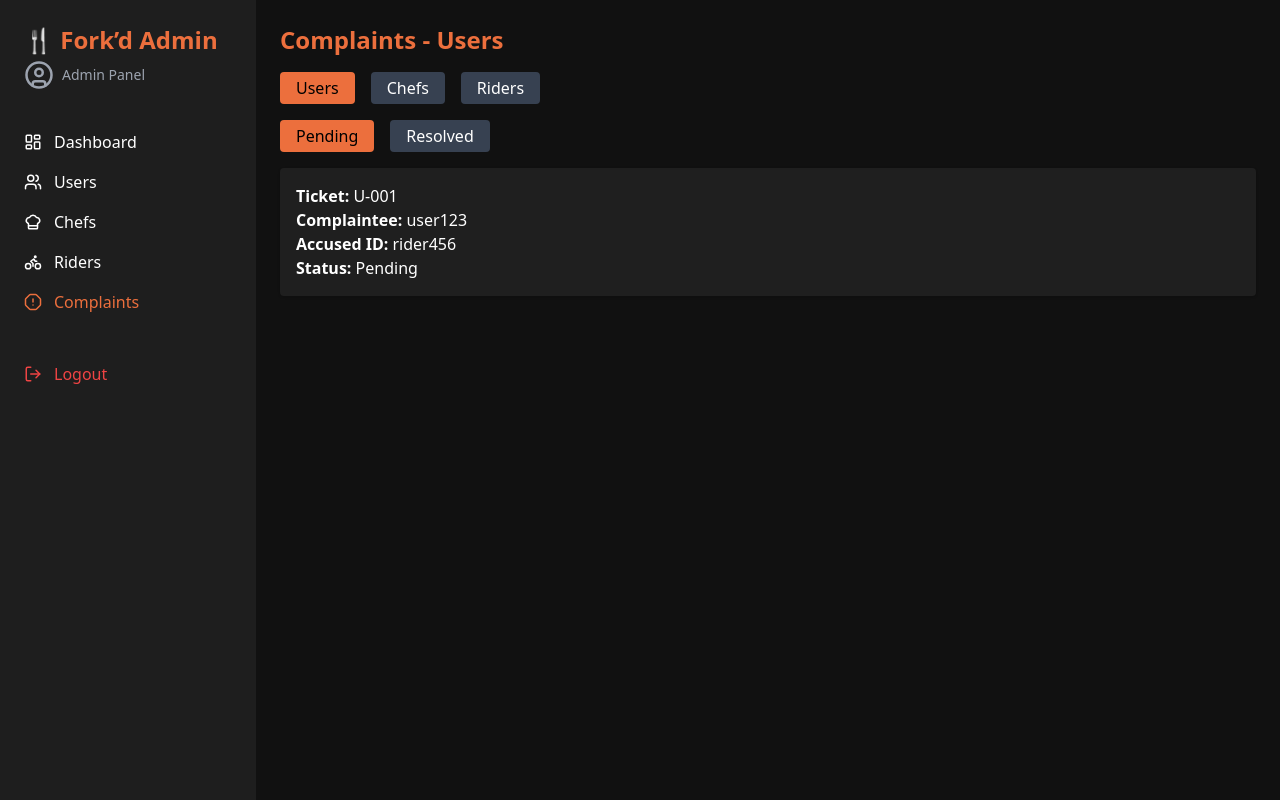
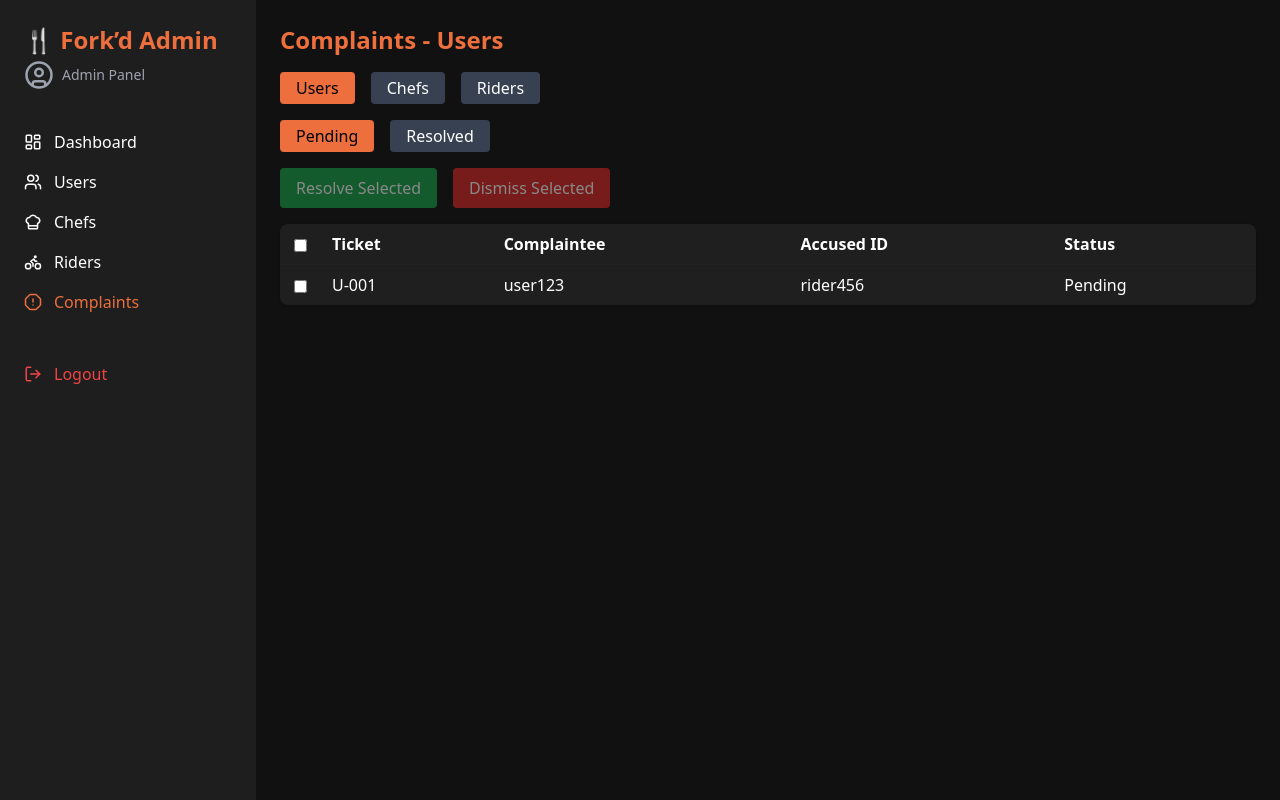
Before and after one commit to AkhilNair04/Forkd-Dashboard, a React (Vite) app in the folder admin-dashboard/: page /complaints in a window 1280 px wide. Built offline with nearby package versions, Linux system fonts and the light colour scheme; sample sign-in values are in the browser's storage.

Commit message:
Complaints and Users section updated

```diff
--- a/admin-dashboard/src/components/Sidebar.jsx
+++ b/admin-dashboard/src/components/Sidebar.jsx
@@ -30,7 +30,6 @@ export default function Sidebar() {
     { path: "/riders", label: "Riders", icon: <Bike size={18} /> },
     { path: "/complaints", label: "Complaints", icon: <AlertOctagon size={18} /> },
 
-    // 🔒 Optional / future routes
     // { path: "/orders", label: "Orders", icon: <ClipboardList size={18} /> },
     // { path: "/dishes", label: "Dishes", icon: <UtensilsCrossed size={18} /> },
     // { path: "/transactions", label: "Transactions", icon: <CreditCard size={18} /> },
--- a/admin-dashboard/src/pages/Complaints.jsx
+++ b/admin-dashboard/src/pages/Complaints.jsx
@@ -1,5 +1,5 @@
 import { useState } from "react";
-import Sidebar from "../components/Sidebar";
+// import Sidebar from "../components/Sidebar"; // Uncomment if you use Sidebar
 
 const dummyData = {
   Users: [
@@ -37,105 +37,201 @@ export default function Complaints() {
   const [complaints, setComplaints] = useState(dummyData);
   const [selectedComplaint, setSelectedComplaint] = useState(null);
   const [adminResponse, setAdminResponse] = useState("");
+  const [selectedComplaints, setSelectedComplaints] = useState([]);
+  const [showBulkModal, setShowBulkModal] = useState(false);
+  const [bulkActionType, setBulkActionType] = useState(""); // "Resolved" or "Dismissed"
+  const [bulkResponse, setBulkResponse] = useState("");
 
+  const filtered = complaints[activeTab].filter((c) => c.status === view);
+
+  // --- Row/Checkbox logic ---
+  const handleSelect = (id) => {
+    setSelectedComplaints((prev) =>
+      prev.includes(id) ? prev.filter((i) => i !== id) : [...prev, id]
+    );
+  };
+  const handleSelectAll = () => {
+    const allIds = filtered.map((c) => c.id);
+    setSelectedComplaints(selectedComplaints.length === allIds.length ? [] : allIds);
+  };
+
+  // --- Bulk Actions ---
+  const handleBulkAction = (type) => {
+    setBulkActionType(type);
+    setShowBulkModal(true);
+  };
+  const handleSubmitBulkAction = () => {
+    if (!bulkResponse.trim()) {
+      alert("Please enter a response for the action.");
+      return;
+    }
+    setComplaints((prev) => ({
+      ...prev,
+      [activeTab]: prev[activeTab].map((c) =>
+        selectedComplaints.includes(c.id)
+          ? {
+              ...c,
+              status: "Resolved",
+              action: bulkActionType,
+              response: bulkResponse,
+            }
+          : c
+      ),
+    }));
+    setShowBulkModal(false);
+    setBulkResponse("");
+    setSelectedComplaints([]);
+  };
+
+  // --- Individual Action (from details panel) ---
   const handleAction = (id, actionType) => {
     if (!adminResponse.trim()) {
       alert("Please enter a reason for the action.");
       return;
     }
-
-    const updated = complaints[activeTab].map((c) =>
-      c.id === id ? { ...c, status: "Resolved", action: actionType, response: adminResponse } : c
-    );
-    setComplaints({ ...complaints, [activeTab]: updated });
+    setComplaints((prev) => ({
+      ...prev,
+      [activeTab]: prev[activeTab].map((c) =>
+        c.id === id
+          ? { ...c, status: "Resolved", action: actionType, response: adminResponse }
+          : c
+      ),
+    }));
     setSelectedComplaint(null);
     setAdminResponse("");
   };
 
-  const filtered = complaints[activeTab].filter((c) => c.status === view);
-
   return (
     <div className="flex min-h-screen">
-
+      {/* <Sidebar /> */}
       <div className="flex-1 p-6 bg-[#111] text-white">
         <h2 className="text-2xl font-bold text-primary mb-4">Complaints - {activeTab}</h2>
-
         {/* Tabs for Users, Chefs, Riders */}
         <div className="mb-4 space-x-4">
           {["Users", "Chefs", "Riders"].map((cat) => (
             <button
               key={cat}
-              onClick={() => setActiveTab(cat)}
+              onClick={() => {
+                setActiveTab(cat);
+                setSelectedComplaints([]);
+              }}
               className={`px-4 py-1 rounded ${activeTab === cat ? "bg-primary text-black" : "bg-gray-700"}`}
             >
               {cat}
             </button>
           ))}
         </div>
-
         {/* Tabs for Pending / Resolved */}
         <div className="mb-4 space-x-4">
           {["Pending", "Resolved"].map((status) => (
             <button
               key={status}
-              onClick={() => setView(status)}
+              onClick={() => {
+                setView(status);
+                setSelectedComplaints([]);
+              }}
               className={`px-4 py-1 rounded ${view === status ? "bg-primary text-black" : "bg-gray-700"}`}
             >
               {status}
             </button>
           ))}
         </div>
-
-        {/* Complaint list */}
-        <ul className="space-y-4">
+        {/* Bulk Action Buttons */}
+        {view === "Pending" && (
+          <div className="flex gap-4 mb-4">
+            <button
+              className="bg-green-600 px-4 py-2 rounded hover:bg-green-700 disabled:opacity-50"
+              disabled={selectedComplaints.length === 0}
+              onClick={() => handleBulkAction("Resolved")}
+            >
+              Resolve Selected
+            </button>
+            <button
+              className="bg-red-600 px-4 py-2 rounded hover:bg-red-700 disabled:opacity-50"
+              disabled={selectedComplaints.length === 0}
+              onClick={() => handleBulkAction("Dismissed")}
+            >
+              Dismiss Selected
+            </button>
+          </div>
+        )}
+        {/* Complaints Table - Aligned and Clickable */}
+        <div className="overflow-x-auto rounded-lg shadow bg-[#1F1F1F]">
+          <table className="min-w-full">
+            <thead>
+              <tr>
+                {view === "Pending" && (
+                  <th className="w-10 text-center align-middle px-2 py-2">
+                    <input
+                      type="checkbox"
+                      checked={
+                        selectedComplaints.length === filtered.length && filtered.length > 0
+                      }
+                      onChange={handleSelectAll}
+                      className="align-middle"
+                    />
+                  </th>
+                )}
+                <th className="px-3 py-2 text-left align-middle">Ticket</th>
+                <th className="px-3 py-2 text-left align-middle">Complaintee</th>
+                <th className="px-3 py-2 text-left align-middle">Accused ID</th>
+                <th className="px-3 py-2 text-left align-middle">Status</th>
+              </tr>
+            </thead>
+            <tbody>
               {filtered.length === 0 ? (
-            <p className="text-gray-400">No complaints to show.</p>
+                <tr>
+                  <td colSpan={view === "Pending" ? 5 : 4} className="text-center py-8 text-gray-400">
+                    No complaints to show.
+                  </td>
+                </tr>
               ) : (
                 filtered.map((comp) => (
-              <li
+                  <tr
                     key={comp.id}
-                className="p-4 bg-[#1F1F1F] rounded shadow cursor-pointer"
+                    className="border-t border-[#222] hover:bg-[#232323] cursor-pointer"
                     onClick={() => setSelectedComplaint(comp)}
                   >
-                <p>
-                  <strong>Ticket:</strong> {comp.ticket}
-                </p>
-                <p>
-                  <strong>Complaintee:</strong> {comp.complaintee}
-                </p>
-                <p>
-                  <strong>Accused ID:</strong> {comp.accusedId}
-                </p>
-                <p>
-                  <strong>Status:</strong> {comp.status}
-                </p>
-              </li>
+                    {view === "Pending" && (
+                      <td
+                        className="w-10 text-center align-middle px-2 py-2"
+                        onClick={e => e.stopPropagation()}
+                      >
+                        <input
+                          type="checkbox"
+                          checked={selectedComplaints.includes(comp.id)}
+                          onChange={() => handleSelect(comp.id)}
+                          className="align-middle"
+                        />
+                      </td>
+                    )}
+                    <td className="px-3 py-2 align-middle">{comp.ticket}</td>
+                    <td className="px-3 py-2 align-middle">{comp.complaintee}</td>
+                    <td className="px-3 py-2 align-middle">{comp.accusedId}</td>
+                    <td className="px-3 py-2 align-middle">{comp.status}</td>
+                  </tr>
                 ))
               )}
-        </ul>
-
-        {/* Complaint details panel */}
+            </tbody>
+          </table>
+        </div>
+        {/* Details/Action Modal */}
         {selectedComplaint && (
-          <div className="mt-8 p-6 bg-[#222] rounded-lg shadow-lg">
+          <div className="fixed inset-0 bg-black bg-opacity-50 flex items-center justify-center z-50">
+            <div className="bg-[#222] p-6 rounded-lg shadow-lg w-full max-w-lg relative">
+              <button
+                className="absolute top-2 right-3 text-gray-400 hover:text-white text-xl"
+                onClick={() => setSelectedComplaint(null)}
+              >
+                ✕
+              </button>
               <h3 className="text-xl font-bold mb-4 text-primary">Complaint Details</h3>
-            <p>
-              <strong>Ticket ID:</strong> {selectedComplaint.ticket}
-            </p>
-            <p>
-              <strong>Complaintee:</strong> {selectedComplaint.complaintee}
-            </p>
-            <p>
-              <strong>Accused ID:</strong> {selectedComplaint.accusedId}
-            </p>
-            <p>
-              <strong>Category:</strong> {selectedComplaint.category}
-            </p>
-            <p>
-              <strong>Complaint:</strong> {selectedComplaint.complaint}
-            </p>
-            <p>
-              <strong>Service Observation:</strong> {selectedComplaint.observation}
-            </p>
+              <p><strong>Ticket ID:</strong> {selectedComplaint.ticket}</p>
+              <p><strong>Complaintee:</strong> {selectedComplaint.complaintee}</p>
+              <p><strong>Accused ID:</strong> {selectedComplaint.accusedId}</p>
+              <p><strong>Category:</strong> {selectedComplaint.category}</p>
+              <p><strong>Complaint:</strong> {selectedComplaint.complaint}</p>
+              <p><strong>Observation:</strong> {selectedComplaint.observation}</p>
               <img src={selectedComplaint.proof} alt="Proof" className="mt-2 rounded w-48" />
               {selectedComplaint.status === "Pending" && (
                 <>
@@ -169,14 +265,48 @@ export default function Complaints() {
               )}
               {selectedComplaint.status === "Resolved" && (
                 <div className="mt-4">
-                <p>
-                  <strong>Admin Action:</strong> {selectedComplaint.action}
-                </p>
-                <p>
-                  <strong>Response:</strong> {selectedComplaint.response}
-                </p>
+                  <p><strong>Admin Action:</strong> {selectedComplaint.action}</p>
+                  <p><strong>Response:</strong> {selectedComplaint.response}</p>
                 </div>
               )}
+            </div>
+          </div>
+        )}
+        {/* Bulk Action Modal */}
+        {showBulkModal && (
+          <div className="fixed inset-0 bg-black bg-opacity-50 flex items-center justify-center z-50">
+            <div className="bg-[#222] p-6 rounded-lg shadow-lg w-full max-w-lg relative">
+              <button
+                className="absolute top-2 right-3 text-gray-400 hover:text-white text-xl"
+                onClick={() => setShowBulkModal(false)}
+              >
+                ✕
+              </button>
+              <h3 className="text-xl font-bold mb-4 text-primary">
+                {bulkActionType === "Resolved" ? "Resolve" : "Dismiss"} Selected Complaints
+              </h3>
+              <textarea
+                placeholder="Enter response to complaintee(s)..."
+                className="w-full mt-2 p-2 bg-gray-800 text-white rounded"
+                value={bulkResponse}
+                onChange={(e) => setBulkResponse(e.target.value)}
+              />
+              <div className="flex gap-4 mt-4">
+                <button
+                  onClick={handleSubmitBulkAction}
+                  className="bg-green-600 px-4 py-2 rounded hover:bg-green-700"
+                  disabled={!bulkResponse.trim()}
+                >
+                  Submit
+                </button>
+                <button
+                  onClick={() => setShowBulkModal(false)}
+                  className="bg-gray-500 px-4 py-2 rounded hover:bg-gray-600"
+                >
+                  Cancel
+                </button>
+              </div>
+            </div>
           </div>
         )}
       </div>
```
Also changed, not shown: admin-dashboard/src/pages/Users.jsx (+22 -23 lines). Lines whose indentation alone changed are shown as unchanged.
